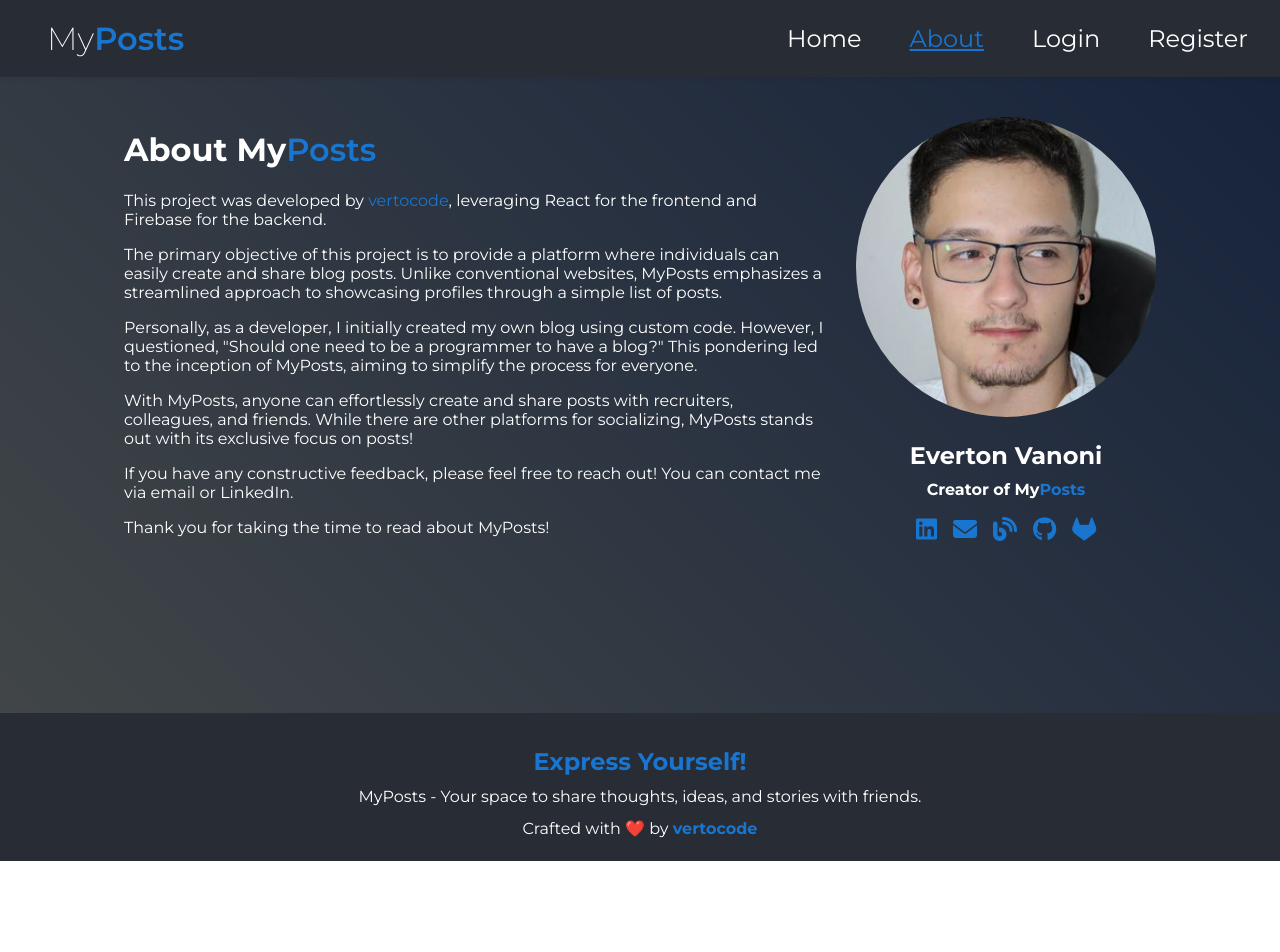
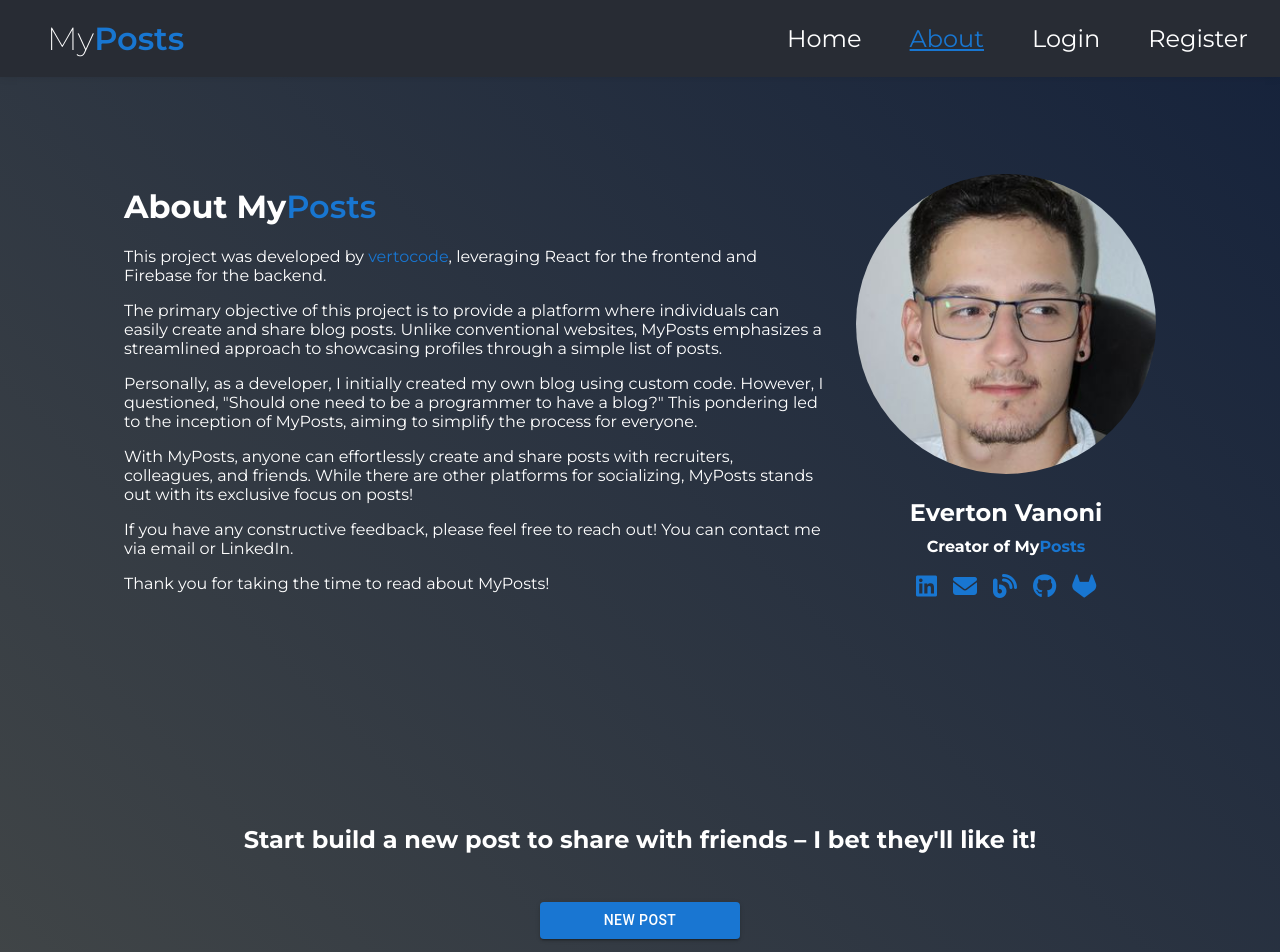
Before and after one commit to vertocode/my-posts, a React (Vite) app: page /about in a window 1280 px wide. Shown: the top 952 px of the page. Before the commit the page ends 861 px from the top, so only its background shows below. Built offline with nearby package versions, Linux system fonts and the light colour scheme; no server answers.

Commit message:
feat: add footer to about screen

```diff
--- a/src/pages/About/About.scss
+++ b/src/pages/About/About.scss
@@ -1,4 +1,5 @@
 .About {
+  .container {
     padding: 2em;
     display: flex;
     align-items: center;
@@ -59,3 +60,21 @@
       }
     }
   }
+
+  footer {
+    h2 {
+      color: white;
+      margin: 2em;
+    }
+
+    display: flex;
+    justify-content: center;
+    flex-direction: column;
+    text-align: center;
+
+    button {
+      margin:auto;
+      width: 200px;
+    }
+  }
+}
--- a/src/pages/About/About.tsx
+++ b/src/pages/About/About.tsx
@@ -2,10 +2,19 @@ import './About.scss';
 import { ReactElement } from 'react';
 
 import ProfileImg from '../../assets/images/profile.jpeg';
+import Button from '@mui/material/Button'
+import { useNavigate } from 'react-router-dom';
 
 const About = (): ReactElement => {
+    const navigate = useNavigate()
+
+    const handleRedirect = () => {
+        navigate('/posts/create')
+    }
+
     return (
         <div className="About">
+            <div className="container">
                 <main>
                     <h1>About My<span className="posts-title">Posts</span></h1>
                     <p>This project was developed by <a href="https://vertocode.com">vertocode</a>, leveraging React for the frontend and Firebase for the backend.</p>
@@ -40,6 +49,12 @@ const About = (): ReactElement => {
                     </div>
                 </aside>
             </div>
+
+            <footer>
+                <h2>Start build a new post to share with friends – I bet they'll like it!</h2>
+                <Button onClick={ handleRedirect } variant="contained" color="primary">New Post</Button>
+            </footer>
+        </div>
     )
 }
 
--- a/src/pages/Login/Login.tsx
+++ b/src/pages/Login/Login.tsx
@@ -15,7 +15,7 @@ const Login = (): ReactElement => {
     const [error, setError] = useState()
 
     const { signIn, error: authErrors, loading } = useAuthentication()
-    const { navigate } = useNavigate()
+    const navigate = useNavigate()
 
     useEffect(() => {
         setError(authErrors)
```
Lines whose indentation alone changed are shown as unchanged.
